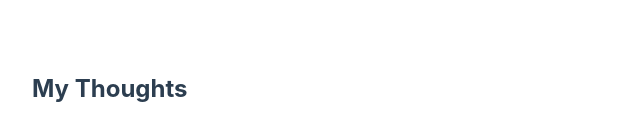
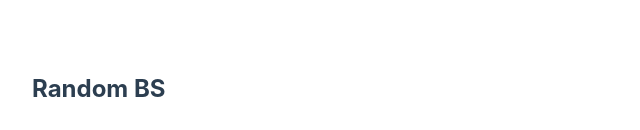
Before and after one commit to Umang-R380/umang-ravaiya, a plain HTML site: page index.html in a window 1280 px wide. Shown: the part 670-800 px from the top of the page, 208-848 px from the left. Drawn offline with Linux system fonts and the light colour scheme.

Commit message:
Update index.html

```diff
--- a/index.html
+++ b/index.html
@@ -49,7 +49,7 @@
     </section>
     <section id="thoughts">
       <div class="container">
-        <h2>My Thoughts</h2>
+        <h2>Random BS</h2>
         <article>
           <h3>Opinions On Manifolds</h3>
           <p class="date">August 30, 2025</p>
```
